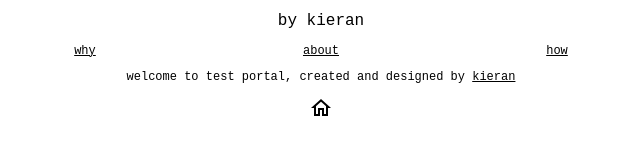
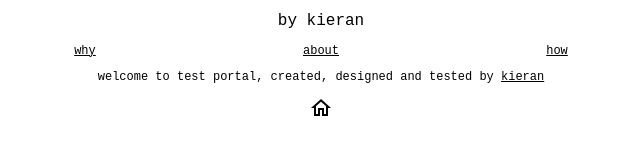
Before and after one commit to notkieranlul/testportal.app, a plain HTML site: page index.html in a window 1280 px wide. Shown: the part 343-503 px from the top of the page, without its empty margins (319-959 px from the left). Drawn offline with Linux system fonts and the light colour scheme.

Commit message:
Update index.html

```diff
--- a/index.html
+++ b/index.html
@@ -243,7 +243,7 @@
                     <a href="how.html">how</a>
                 </p>
 
-                <p class="whattxt">welcome to test portal, created and designed by <a href="https://twitter.com/kieranlul" target="_blank">kieran</a></p>
+                <p class="whattxt">welcome to test portal, created, designed and tested by <a href="https://twitter.com/kieranlul" target="_blank">kieran</a></p>
 
                 <p
                   class="home">
```
